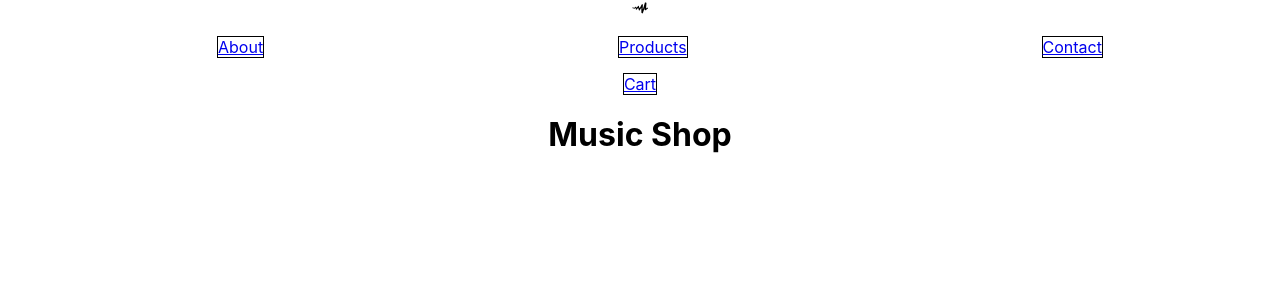
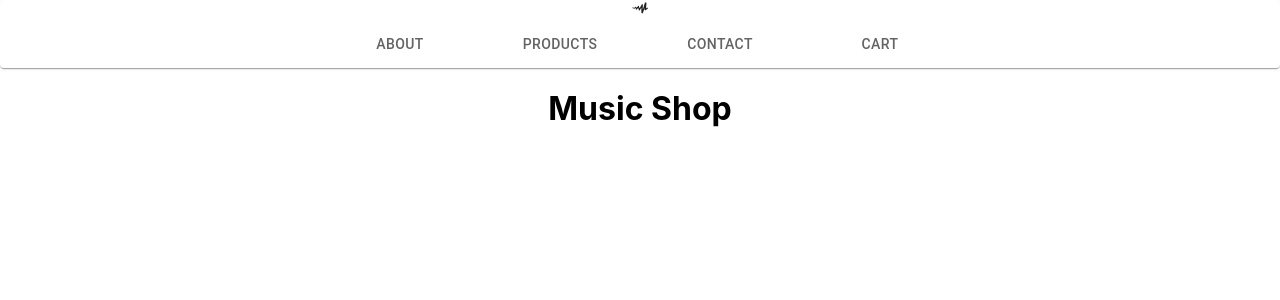
Before and after one commit to Fihra/music-shop-ecommerce, a React (Create React App) app: page / in a window 1280 px wide. Shown: the top 300 px of the page. Built offline with nearby package versions, Linux system fonts and the light colour scheme; the HTML template or start-up script is replaced by a standard one.

Commit message:
added material ui and changed the navbar

```diff
--- a/package.json
+++ b/package.json
@@ -3,6 +3,8 @@
   "version": "0.1.0",
   "private": true,
   "dependencies": {
+    "@material-ui/core": "^4.11.4",
+    "@material-ui/icons": "^4.11.2",
     "@testing-library/jest-dom": "^5.12.0",
     "@testing-library/react": "^11.2.6",
     "@testing-library/user-event": "^12.8.3",
--- a/src/components/Navbar.js
+++ b/src/components/Navbar.js
@@ -1,9 +1,13 @@
-import React, { useContext } from 'react';
+import React, { useContext, useState } from 'react';
 import { Link } from 'react-router-dom';
 import {SiAudiomack} from 'react-icons/si';
 import { ProductContext } from './ProductContext';
+import { makeStyles } from '@material-ui/core/styles';
+import {Paper, Tabs, Tab} from '@material-ui/core';
 
 const Navbar = () => {
+    const [value, setValue] = useState();
+
     const { productsData } = useContext(ProductContext);
 
     const showRedDot = () => {
@@ -13,18 +17,28 @@
     }
 
     return(
-        <div>
+        <Paper>
             <SiAudiomack/>
-            <ul className="nav-bar">
+            {/* <ul className="nav-bar">
                 <li><Link to="/about">About</Link></li>
                 <li><Link to="/products">Products</Link></li>
                 <li><Link to="/contact">Contact</Link></li>
-            </ul>
-            <div>
+            </ul> */}
+            <Tabs
+                value={value}
+                onChange={() => setValue(value)}
+                centered
+            >
+                <Tab label="About" to="/about" component={Link} value={0}/>
+                <Tab label="Products" to="/products" component={Link} value={1}/>
+                <Tab label="Contact" to="/contact" component={Link}  value={2}/>
+                <Tab label="Cart" to="/cart" component={Link}  value={3}/>
+            </Tabs>
+            {/* <div>
             <span style={{border: "1px solid black"}}><Link to="/cart">Cart</Link></span>
             {productsData.myCart !== "" && productsData.myCart.length >= 1 ? showRedDot() : "" }
-            </div>
-        </div>
+            </div> */}
+        </Paper>
     )
 }
 
```
Also changed, not shown: 1 other file (tests, documents, lock files or other folders).
